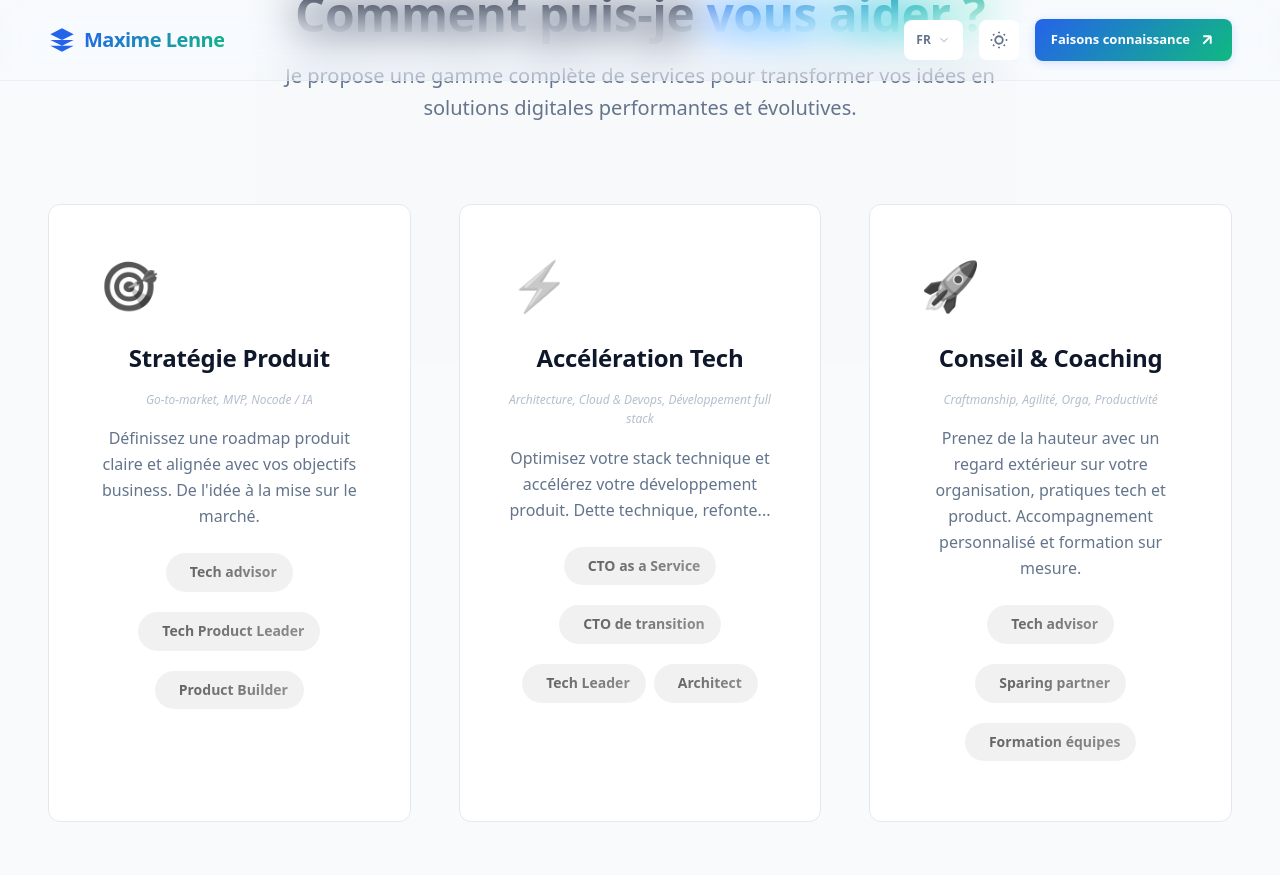
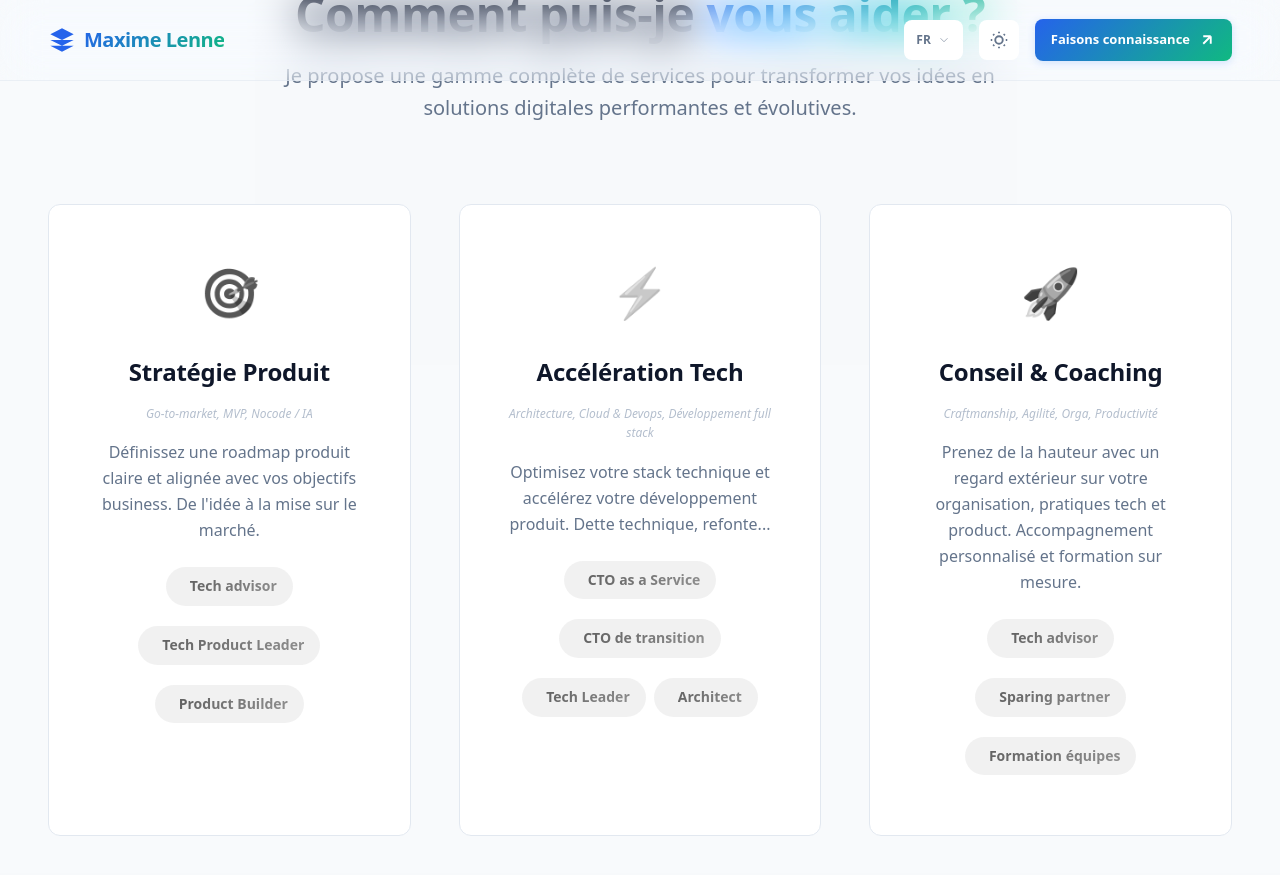
Before and after one commit to maxime-lenne/maxime-lenne.github.io, a Jekyll site: the page built from index.md, in a window 1280 px wide and 900 px high, scrolled down 2176 px. Shown: the top 875 px of the window. Built offline with Jekyll 4.4.1, drawn with Linux system fonts in a browser that asks for light colours.

Commit message:
fix center

```diff
--- a/_sass/layouts/_figma.scss
+++ b/_sass/layouts/_figma.scss
@@ -1224,18 +1224,6 @@ body.nav-open {
     }
   }
 
-  &__icon {
-    width: 64px;
-    height: 64px;
-    border-radius: 16px;
-    display: flex;
-    align-items: center;
-    justify-content: center;
-    margin-bottom: 24px;
-    transition: transform 0.3s ease;
-    font-size: 32px;
-  }
-
   &__title {
     font-size: 20px;
     font-weight: 600;
```
